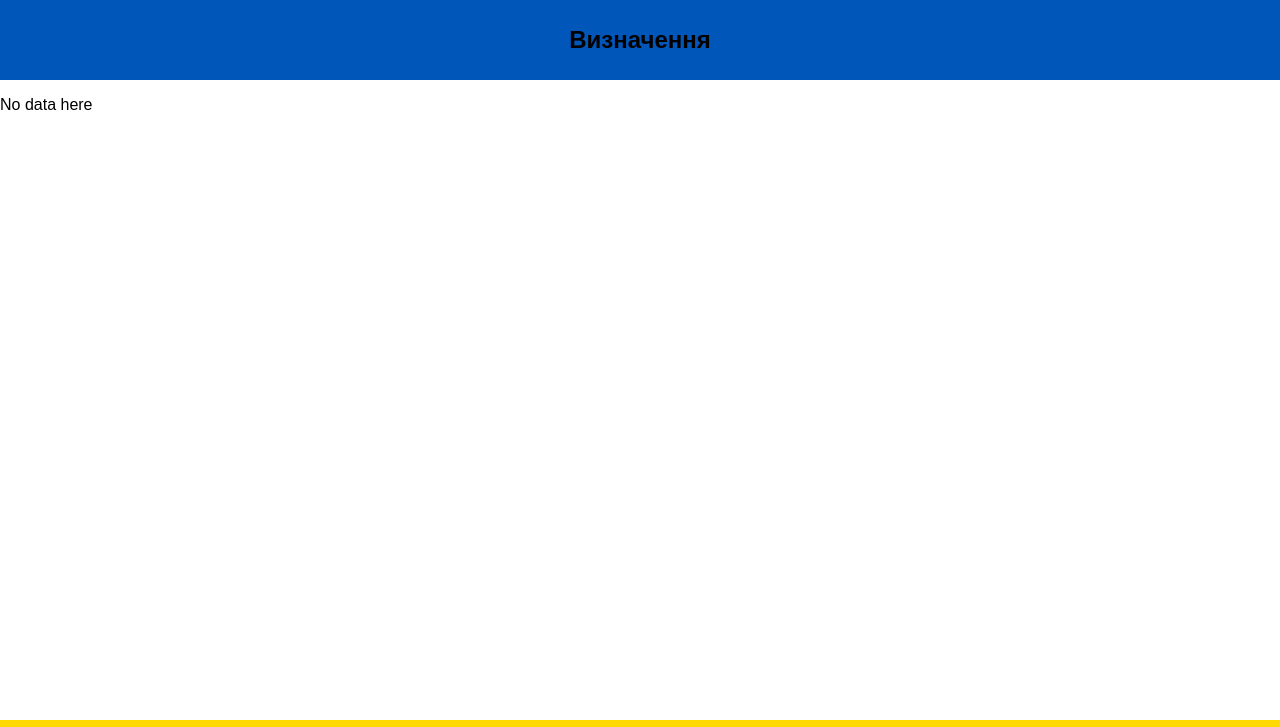
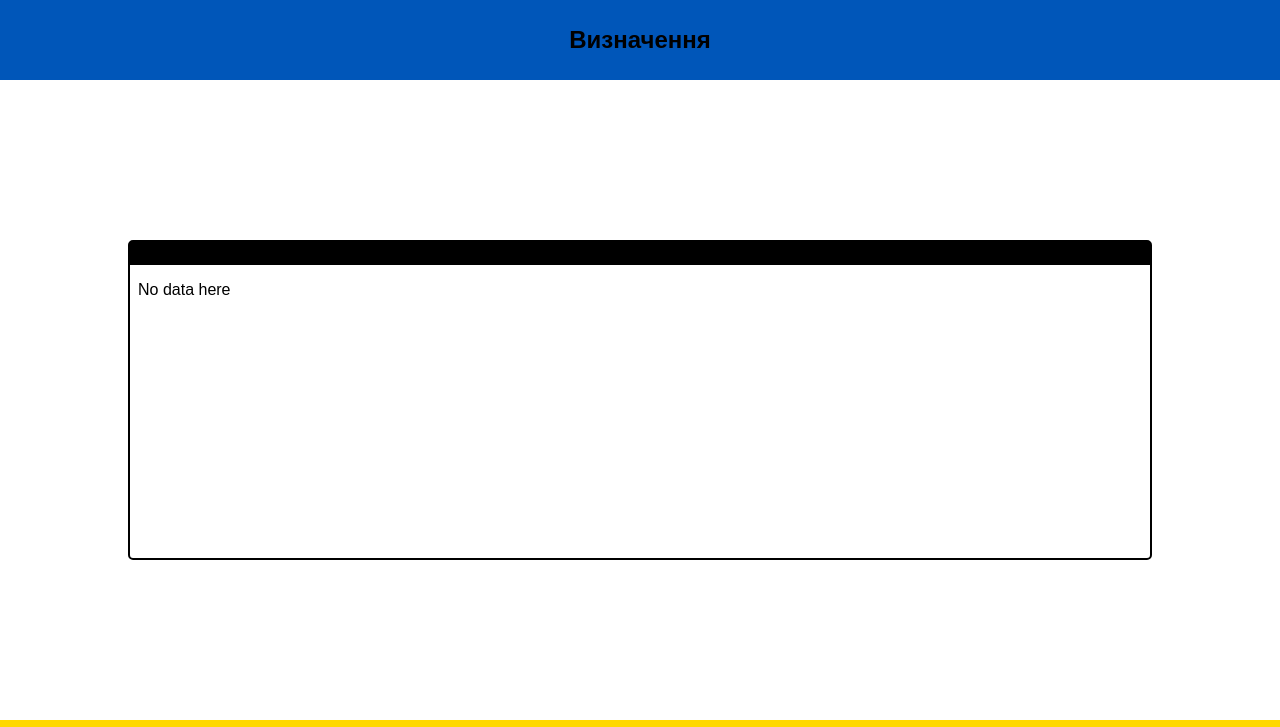
Before and after one commit to astakhiv/ukrainian-history-flash-cards, a plain HTML site: page index.html in a window 1280 px wide. Shown: the top 727 px of the page. Drawn offline with Linux system fonts and the light colour scheme.

Commit message:
add: basic styles for card

```diff
--- a/styles.css
+++ b/styles.css
@@ -70,4 +70,17 @@ footer>button>img {
     flex-grow: 1;
     width: 100%;
     height: 100%;
+    display: flex;
+    justify-content: center;
+    align-items: center;
 }
+
+.card {
+    width: 80%;
+    height: 50%;
+    box-sizing: border-box;
+    border: 2px solid black;
+    border-top: 25px solid #000;
+    border-radius: 5px;
+    padding: 0px 8px;
+}
```
